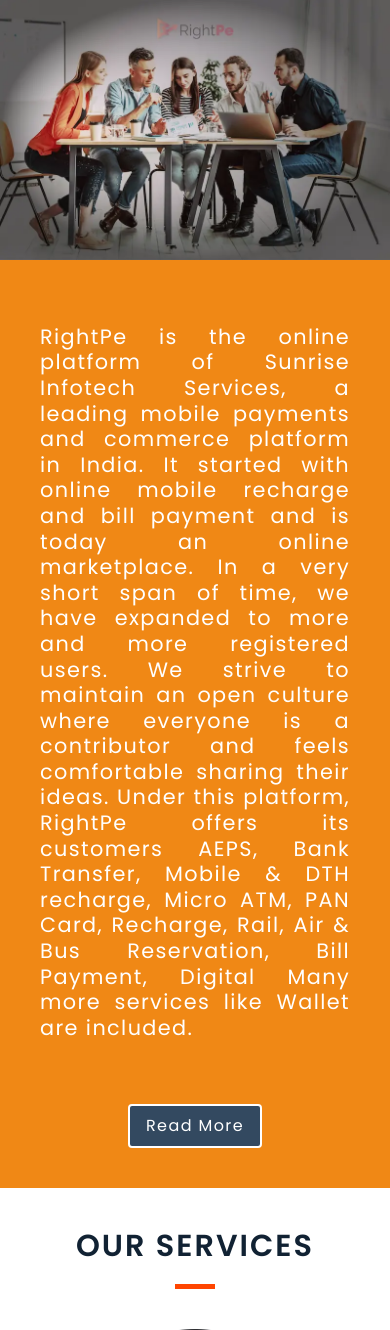
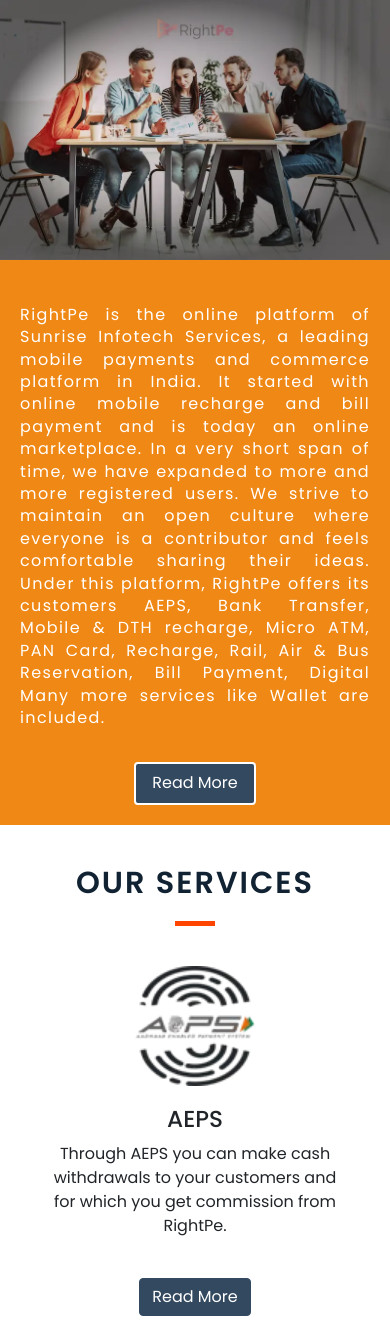
Before and after one commit to HarshRepo/RightPe, a Node server app: page / in a window 390 px wide. Shown: the part 442-1772 px from the top of the page. Run offline with Node 20, Linux system fonts and the light colour scheme; some libraries are stand-ins or nearby versions.

Commit message:
update 13th 3

```diff
--- a/public/css/style.css
+++ b/public/css/style.css
@@ -666,8 +666,7 @@
     text-align: center;
     color: white;
     margin: 40px;
-    font-size: 1.3rem;
-    letter-spacing: 1.4px;
+
 }
 
 .max-width {
@@ -685,6 +684,8 @@
     line-height: 1.6rem;
     padding-bottom: 3rem;
     padding-top: 1.5rem;
+    font-size: 1.3rem;
+    letter-spacing: 1.4px;
 }
 .home_about_column1{
     position: relative;
@@ -700,6 +701,18 @@
 
 .home_about_text .btn {
     padding: .475rem 1rem;
+}
+@media  screen and (max-width: 767px) {
+    .home_about_text  {
+        letter-spacing: normal;
+        margin: 20px;
+    }
+.home_about_text p {
+    text-align: justify;
+    line-height: 1.4rem;
+    padding-bottom: 1rem;
+    font-size: 1rem;
+}
 }
 
 /* ______________________________Our Services____________________________ */
```
